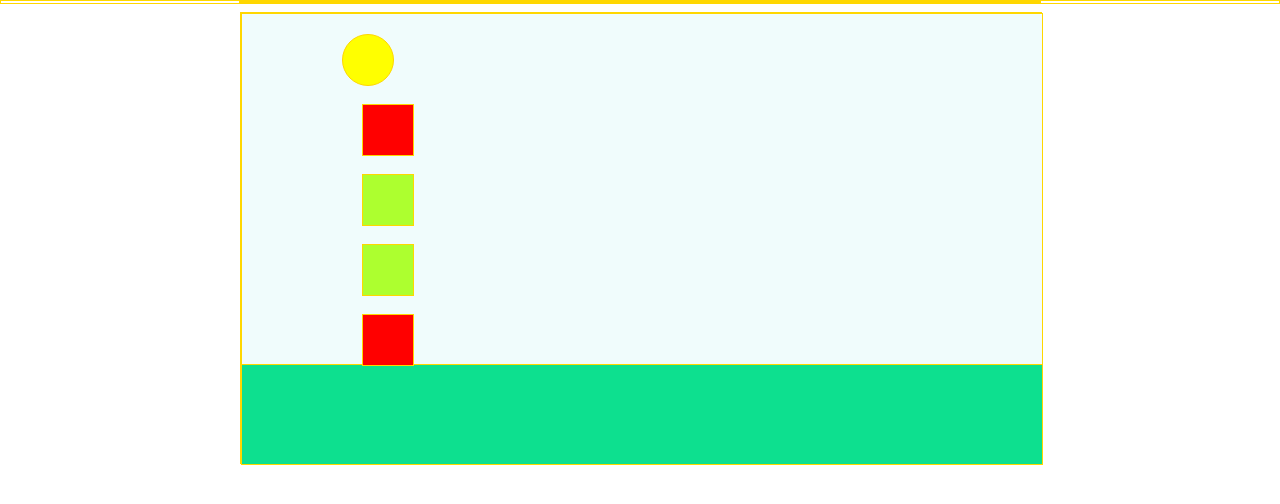
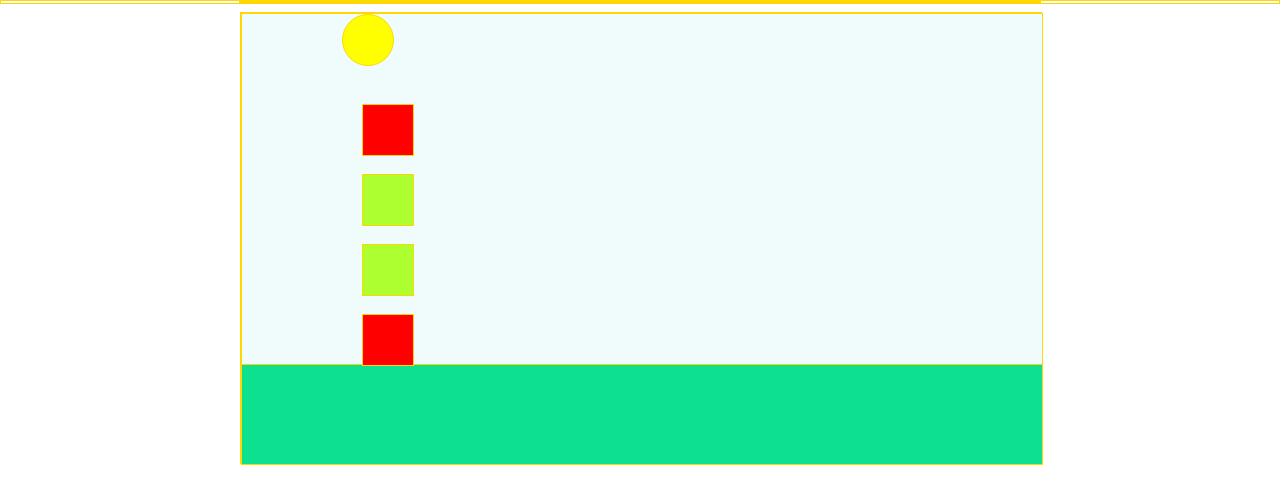
Before and after one commit to dchyii/JetPackGo, a plain HTML site: page index.html in a window 1280 px wide. Drawn offline with nearby package versions, Linux system fonts and the light colour scheme.

```diff
--- a/css/main.css
+++ b/css/main.css
@@ -44,7 +44,7 @@ body {
   width: 50px;
   height: 50px;
   position: absolute;
-  margin-top: 20px; /*per jump 70px*/
+  /*margin-top: 300px;*/ /*per jump 70px*/
   margin-left: 100px;
 }
 
```
